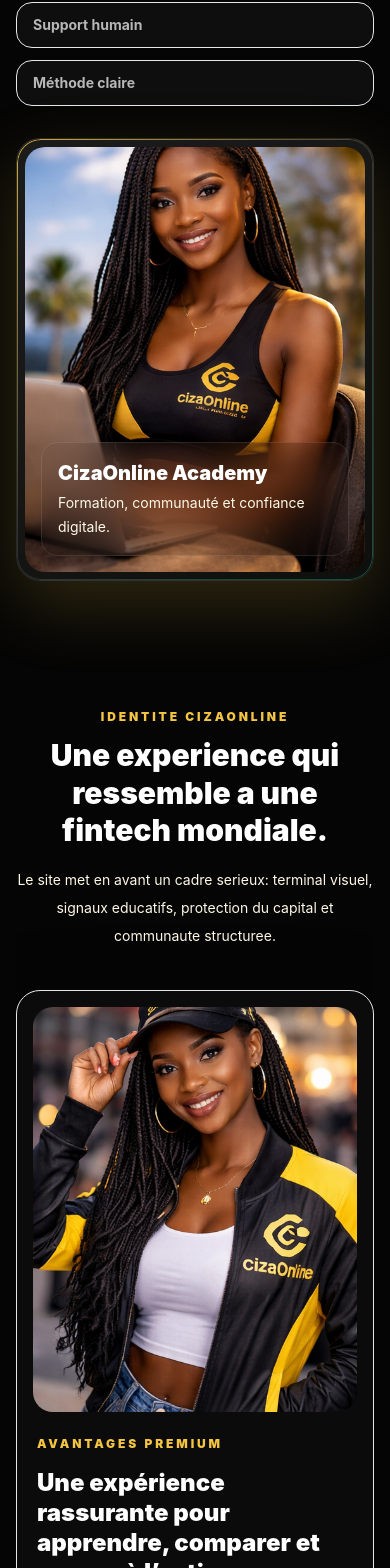
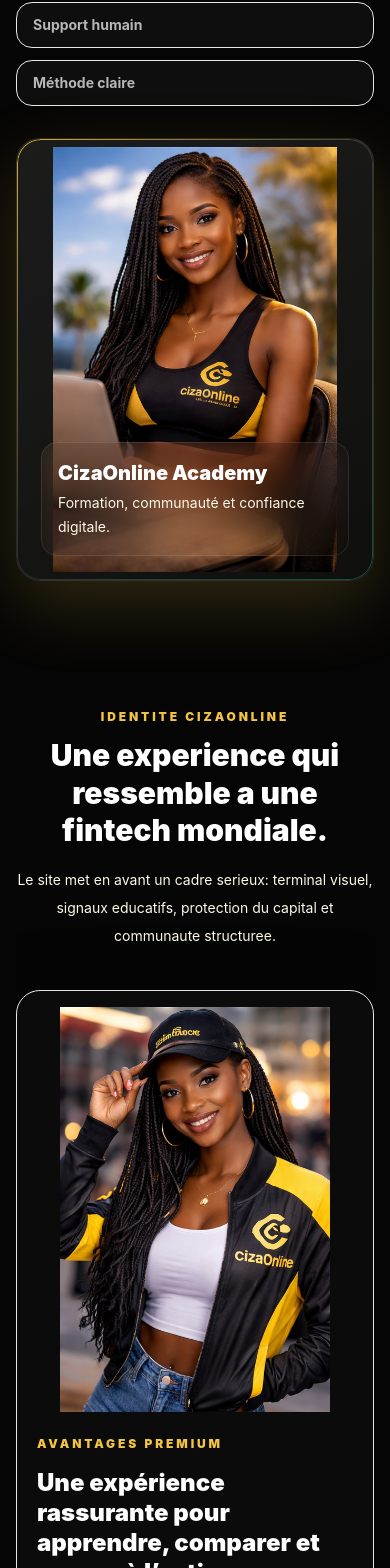
Before and after one commit to urbainciza0-web/cizaonline-premium-site, a Next.js app: page / in a window 390 px wide. Shown: the part 2871-4439 px from the top of the page. Built offline with nearby package versions, Linux system fonts and the light colour scheme.

Commit message:
Correction cadrage images desktop

```diff
--- a/app/page.jsx
+++ b/app/page.jsx
@@ -279,7 +279,7 @@ function HeroBackground() {
         fill
         priority
         sizes="100vw"
-        className="object-cover object-[58%_center] opacity-38 sm:object-[68%_center] sm:opacity-48"
+        className="object-contain object-center opacity-42 sm:object-[center_top] sm:opacity-52 lg:object-[72%_top]"
       />
       <div className="absolute inset-0 bg-[radial-gradient(circle_at_72%_22%,rgba(244,197,66,.22),transparent_24rem),linear-gradient(90deg,#030303_0%,rgba(3,3,3,.92)_32%,rgba(3,3,3,.68)_62%,rgba(3,3,3,.42)_100%)]" />
       <div className="absolute inset-0 bg-[linear-gradient(180deg,rgba(3,3,3,.72)_0%,rgba(3,3,3,.18)_42%,#050505_100%)]" />
@@ -525,13 +525,13 @@ export default function HomePage() {
             transition={{ duration: 0.65, ease: "easeOut" }}
             className="gold-border glass overflow-hidden rounded-[1.5rem] p-2 shadow-gold sm:rounded-[2rem]"
           >
-            <div className="relative aspect-[4/5] overflow-hidden rounded-[1.25rem] sm:aspect-[16/11] sm:rounded-[1.65rem]">
+            <div className="relative aspect-[4/5] overflow-hidden rounded-[1.25rem] bg-[radial-gradient(circle_at_50%_18%,rgba(244,197,66,.16),transparent_18rem),#050505] sm:aspect-[16/11] sm:rounded-[1.65rem]">
               <Image
                 src="/images/cizaonline-app.png"
                 alt="Ambassadrice CizaOnline travaillant sur ordinateur"
                 fill
                 sizes="(min-width: 1024px) 48vw, 100vw"
-                className="object-cover object-center transition duration-500 hover:scale-[1.025]"
+                className="object-contain object-center transition duration-500 lg:object-[center_top]"
               />
               <div className="absolute inset-0 bg-gradient-to-t from-black/58 via-transparent to-transparent" />
               <div className="absolute bottom-4 left-4 right-4 rounded-2xl border border-white/10 bg-black/48 p-4 backdrop-blur-xl">
@@ -557,13 +557,13 @@ export default function HomePage() {
             transition={{ duration: 0.65, ease: "easeOut" }}
             className="mt-10 grid gap-5 rounded-[1.5rem] border border-ciza-gold/18 bg-white/[0.025] p-4 shadow-panel sm:rounded-[2rem] sm:p-5 lg:grid-cols-[0.9fr_1.1fr] lg:items-center"
           >
-            <div className="relative aspect-[4/5] overflow-hidden rounded-[1.25rem] sm:aspect-[16/10] lg:aspect-[4/5]">
+            <div className="relative aspect-[4/5] overflow-hidden rounded-[1.25rem] bg-[radial-gradient(circle_at_50%_18%,rgba(244,197,66,.16),transparent_18rem),#050505] sm:aspect-[16/10] lg:aspect-[4/5]">
               <Image
                 src="/images/cizaonline-business.png"
                 alt="Ambassadrice CizaOnline en tenue business"
                 fill
                 sizes="(min-width: 1024px) 38vw, 100vw"
-                className="object-cover object-center transition duration-500 hover:scale-[1.025]"
+                className="object-contain object-center transition duration-500 lg:object-[center_top]"
               />
             </div>
             <div className="p-1 sm:p-4">
@@ -742,7 +742,7 @@ export default function HomePage() {
                       alt={`Photo de profil de ${item.name}`}
                       fill
                       sizes="64px"
-                      className="object-cover"
+                      className="object-cover object-center"
                     />
                   </span>
                   <div>
@@ -886,13 +886,13 @@ export default function HomePage() {
               </SecondaryButton>
             </div>
           </div>
-          <div className="relative min-h-[18rem] overflow-hidden rounded-[1.25rem] border border-ciza-gold/18 shadow-panel sm:min-h-[24rem] sm:rounded-[1.65rem]">
+          <div className="relative min-h-[18rem] overflow-hidden rounded-[1.25rem] border border-ciza-gold/18 bg-[radial-gradient(circle_at_50%_18%,rgba(244,197,66,.16),transparent_18rem),#050505] shadow-panel sm:min-h-[24rem] sm:rounded-[1.65rem]">
             <Image
               src="/images/hero-cizaonline.png"
               alt="Ambassadrice CizaOnline avec application mobile"
               fill
               sizes="(min-width: 1024px) 34vw, 100vw"
-              className="object-cover object-center transition duration-500 hover:scale-[1.025]"
+              className="object-contain object-center transition duration-500 lg:object-[center_top]"
             />
             <div className="absolute inset-0 bg-gradient-to-t from-black/52 via-transparent to-transparent" />
           </div>
```
